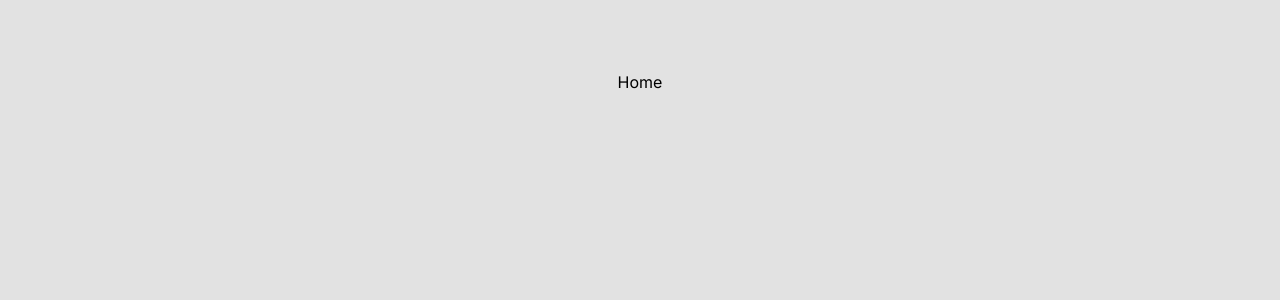
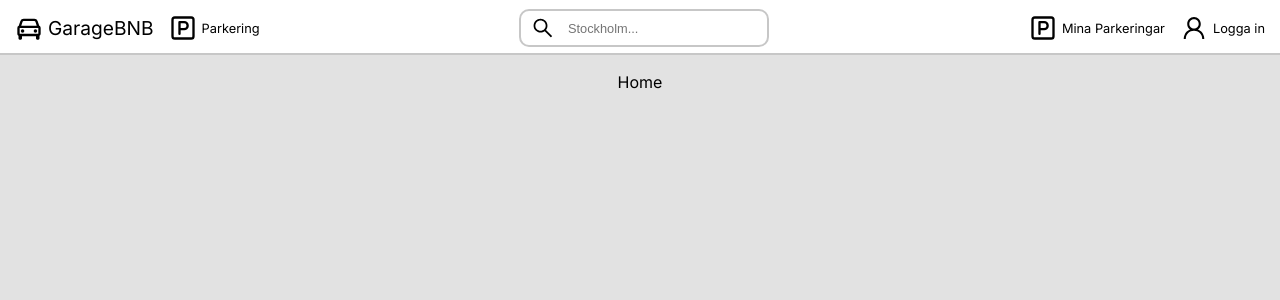
Before and after one commit to sebbejuh/garageBNB, a React (Vite) app in the folder frontend/: page / in a window 1280 px wide. Shown: the top 300 px of the page. Built offline with nearby package versions, Linux system fonts and the light colour scheme.

Commit message:
Desktop Navbar done

```diff
--- a/frontend/package.json
+++ b/frontend/package.json
@@ -12,6 +12,7 @@
   "dependencies": {
     "react": "^18.2.0",
     "react-dom": "^18.2.0",
+    "react-icons": "^4.11.0",
     "react-router-dom": "^6.18.0",
     "sass": "^1.69.5"
   },
--- a/frontend/src/App.scss
+++ b/frontend/src/App.scss
@@ -29,3 +29,7 @@ body {
   min-height: 100%;
   padding-top: 4.5rem;
 }
+a {
+  text-decoration: none;
+  color: black;
+}
--- a/frontend/src/assets/_navbar.scss
+++ b/frontend/src/assets/_navbar.scss
@@ -0,0 +1,63 @@
+// DESKTOP START
+.navbar{
+  height: 55px;
+  border-bottom: 2px solid #b0afafb3;
+  z-index: 999;
+  background-color: white;
+  .navbar-links{
+    display: flex;
+    justify-content: space-between;
+    padding: 0 15px;
+    padding-top: 9px;
+  }
+}
+.navbar-group-left, .navbar-group-right{
+  display: flex;
+  gap: 15px
+}
+.navbar-logo, .navbar-parking, .navbar-search, .navbar-my-parking, .navbar-login{
+  display: flex;
+  justify-content: center;
+  align-items: center;
+  svg{
+    margin-right: 5px;
+  }
+  a:hover{
+    text-decoration: underline;
+  }
+}
+.navbar-logo a:hover{
+  text-decoration: none;}
+.navbar-logo a{
+  font-size: larger;
+}
+.navbar-parking, .navbar-search, .navbar-my-parking, .navbar-login{
+  a, input{
+    font-size: 0.8rem;
+  }
+}
+.navbar-search{
+  border: 2px solid #b0afafb3;
+  border-radius: 10px;
+  width: 20%;
+  display: flex;
+  justify-content:left;
+  padding: 3px 0;
+  padding-left: 10px;
+  input{
+    background-color: transparent;
+    border: none;
+    height: 100%;
+    width: 100%;
+    margin-left: 8px;
+  }
+  input:focus{
+    outline: none;
+  }
+}
+.sticky {
+  position: fixed;
+  top: 0;
+  width: 100%;
+}
+// DESKTOP END
--- a/frontend/src/components/Navbar.tsx
+++ b/frontend/src/components/Navbar.tsx
@@ -1,10 +1,37 @@
+import { Link } from 'react-router-dom';
+import { LuParkingSquare } from "react-icons/lu";
+import { BiCar } from "react-icons/bi";
+import { AiOutlineUser, AiOutlineSearch } from "react-icons/ai";
 
 const Navbar = () => {
 
   return (
     <header className='navbar sticky'>
       <nav className="navbar-links">
-
+        <div className="navbar-group-left">
+          <div className='navbar-logo'>
+            <BiCar size={28}/>
+            <Link to='/'>GarageBNB</Link>
+          </div>
+          <div className='navbar-parking'>
+            <LuParkingSquare size={28}/>
+            <Link to='/'>Parkering</Link>
+          </div>
+        </div>
+        <div className='navbar-search'>
+          <AiOutlineSearch size={28}/>
+          <input placeholder='Stockholm...' type="text" />
+        </div>
+        <div className="navbar-group-right">
+          <div className='navbar-my-parking'>
+            <LuParkingSquare size={28}/>
+            <Link to='/bookings'>Mina Parkeringar</Link>
+          </div>
+          <div className='navbar-login'>
+            <AiOutlineUser size={28}/>
+            <Link to='/login'>Logga in</Link>
+          </div>
+        </div>
       </nav>
     </header>
   )
```
Also changed, not shown: 1 other file (tests, documents, lock files or other folders).
